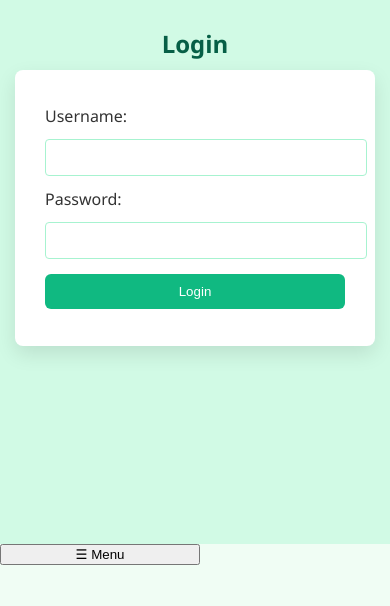
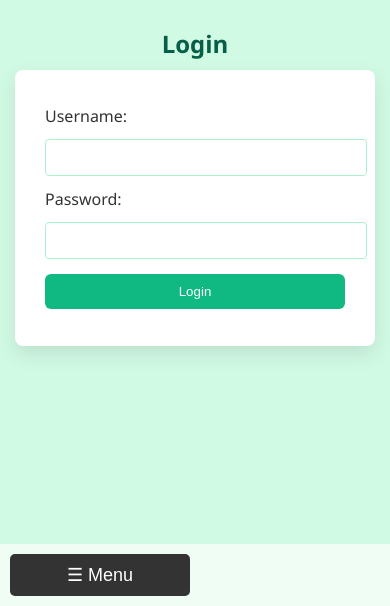
Before and after one commit to Mitch3lle/Rental-Management-System, a plain HTML site: page index.html in a window 390 px wide. Shown: the part 300-906 px from the top of the page. Before the commit the page ends 865 px from the top, so only its background shows below. Drawn offline with Linux system fonts and the light colour scheme.

Commit message:
styled menu toggle

```diff
--- a/styles.css
+++ b/styles.css
@@ -427,3 +427,28 @@ body {
     font-size: 20px;
   }
 }
+.menu-toggle {
+  display: none;
+  background-color: #333;
+  color: #fff;
+  border: none;
+  padding: 10px 15px;
+  font-size: 18px;
+  cursor: pointer;
+  margin: 10px;
+  border-radius: 5px;
+}
+
+@media (max-width: 768px) {
+  .menu-toggle {
+    display: block;
+  }
+
+  .sidebar {
+    display: none;
+  }
+
+  .sidebar.active {
+    display: block;
+  }
+}
```
